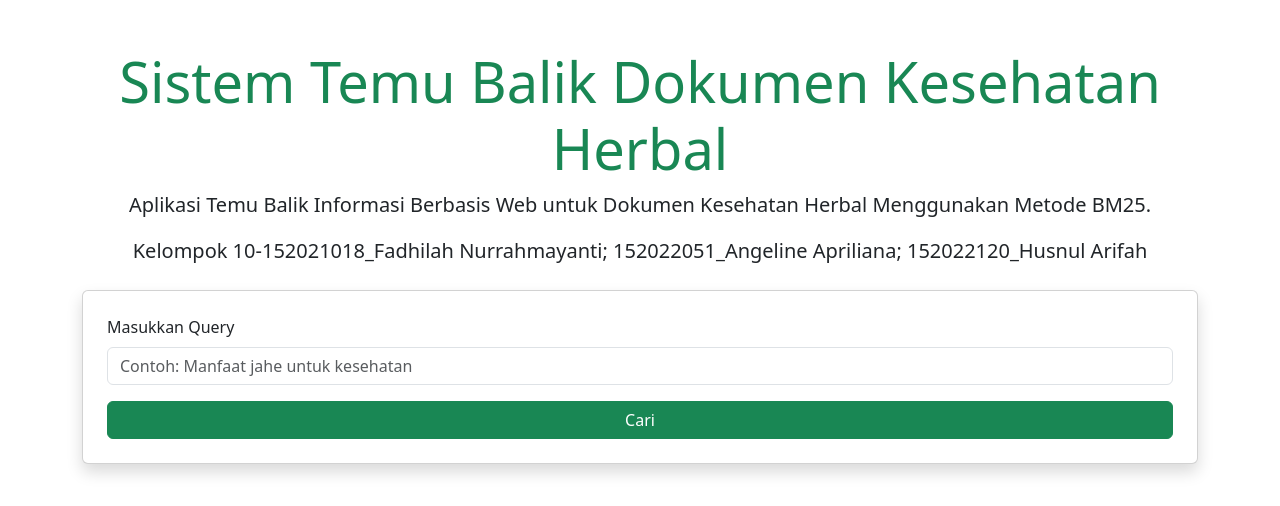
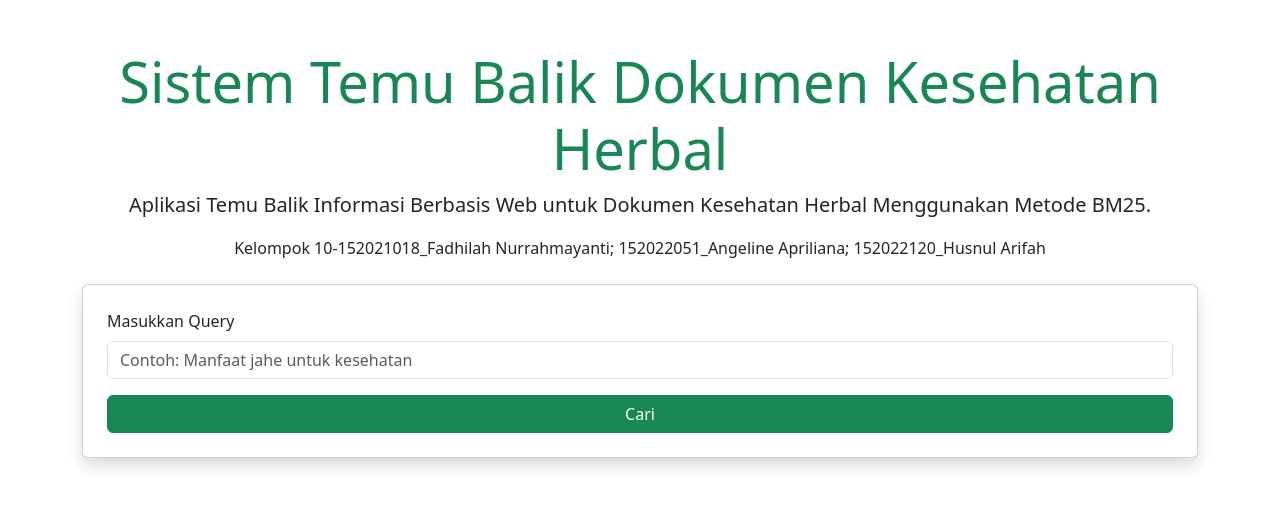
Before and after one commit to codedreamerD/UAS-IR-Project, a Flask app: page / in a window 1280 px wide. Shown: the top 506 px of the page. Run offline with Flask 3, Linux system fonts and the light colour scheme; parts of the project's set-up code (start-up, migrations or seed data) failed here and were passed over.

Commit message:
Update index.html

```diff
--- a/templates/index.html
+++ b/templates/index.html
@@ -11,7 +11,7 @@
         <div class="text-center">
             <h1 class="display-4 text-success">Sistem Temu Balik Dokumen Kesehatan Herbal</h1>
             <p class="lead">Aplikasi Temu Balik Informasi Berbasis Web untuk Dokumen Kesehatan Herbal Menggunakan Metode BM25.</p>
-            <p class="lead">Kelompok 10-152021018_Fadhilah Nurrahmayanti; 152022051_Angeline Apriliana; 152022120_Husnul Arifah</p>
+            <p> Kelompok 10-152021018_Fadhilah Nurrahmayanti; 152022051_Angeline Apriliana; 152022120_Husnul Arifah</p>
         </div>
         <div class="card shadow p-4 mt-4">
             <form action="/results" method="post">
```
